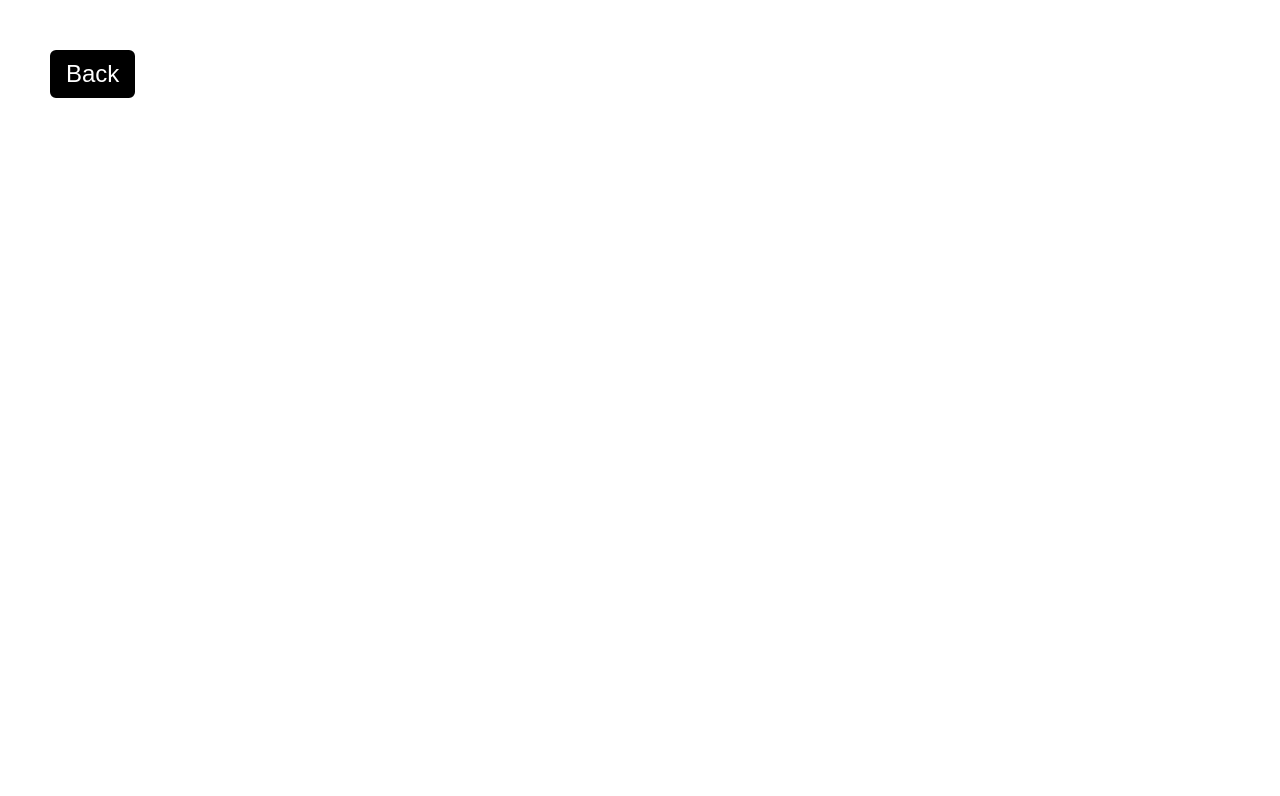
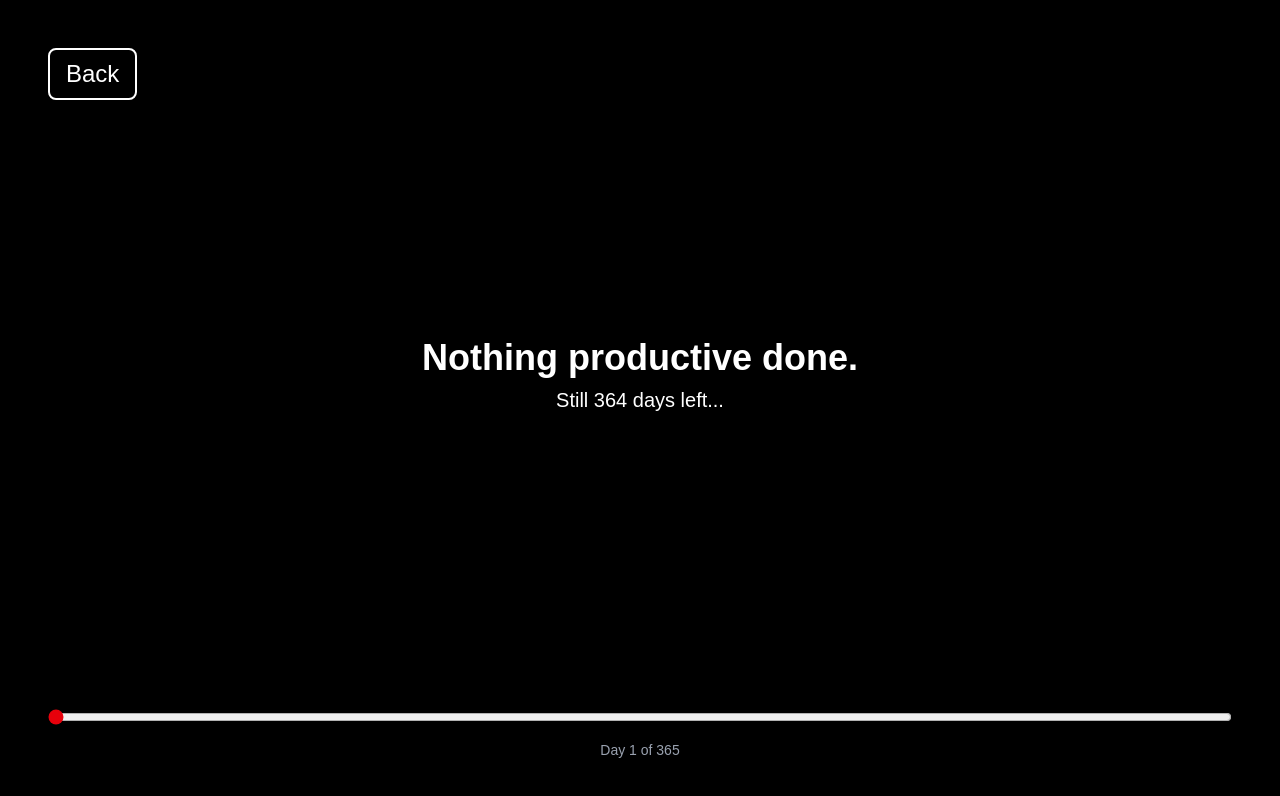
Before and after one commit to MarkShi17/MotiHate, a Next.js app: page /timeline in a window 1280 px wide. Shown: the top 796 px of the page. Built offline with nearby package versions, Linux system fonts and the light colour scheme.

Commit message:
added slider page

```diff
--- a/app/page.tsx
+++ b/app/page.tsx
@@ -5,7 +5,7 @@ import Link from "next/link"
 
 export default function Home() {
 
-  const pages = ["/reflect", "/goggins", "/abgs", "/profiles", "/pointnlaugh","/nexthome"]
+  const pages = ["/reflect", "/goggins", "/abgs", "/profiles", "/timeline", "/pointnlaugh","/nexthome"]
   const router = useRouter()
   //basic more: message, abgs (clickable but x popup)
   //add back button to other pages
--- a/app/timeline/page.tsx
+++ b/app/timeline/page.tsx
@@ -1,11 +1,46 @@
+"use client"
+
 import Link from "next/link"
+import { useState } from "react"
 
 export default function timeline() {
+    const [day, setDay] = useState(1)
+
+    const getMessage = (day: number) => {
+        if (day <= 50) return "Nothing productive done."
+        if (day <= 100) return "We gotta start sometime? Right?"
+        if (day <= 150) return "One day or Day one?"
+        if (day <= 200) return "Still nothing productive..."
+        if (day <= 250) return "Break times long over."
+        if (day <= 300) return `1 is still better than 0.`
+        if (day <= 350) return "Just a little? Nope."
+        if (day <= 364) return "Last chance..."
+        return "365 days. And this is it?"
+    }
+
     return (
-        <main>
+        <main className="w-screen h-screen bg-black text-white flex flex-col justify-center items-center">
             <Link href="/" className="absolute z-10 text-2xl border-2 border-white rounded-lg px-4 py-2 left-12 top-12 text-white   bg-black hover:bg-white hover:text-black transition-colors">
                 Back
             </Link>
+            <div className="text-4xl font-bold text-center px-8 mb-12">
+                {getMessage(day)}
+                <p className="text-xl font-medium pt-2">{day == 365 ? `0 days left. All gone.`: `Still ${365-day} days left...`}</p>
+            </div>
+
+            <div className="absolute bottom-10 w-full px-12">
+                <input
+                    type="range"
+                    min="1"
+                    max="365"
+                    value={day}
+                    onChange={(e) => setDay(Number(e.target.value))}
+                    className="w-full accent-red-600"
+                />
+                <div className="text-center mt-2 text-sm text-gray-400">
+                Day {day} of 365
+                </div>
+            </div>
         </main>
 
     )
```
